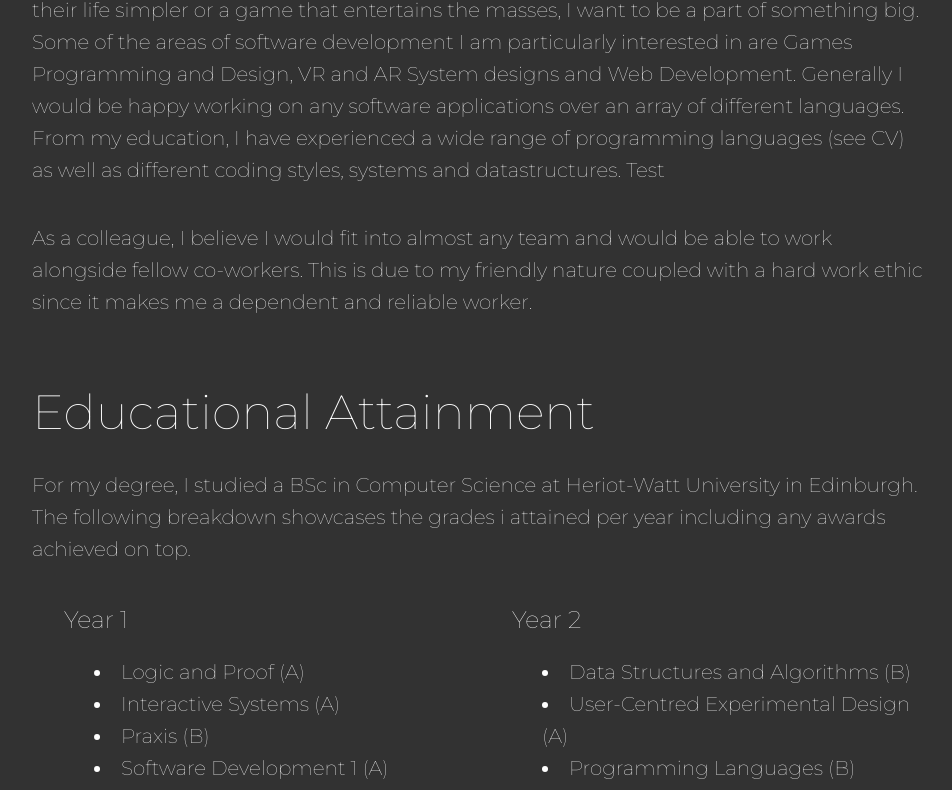
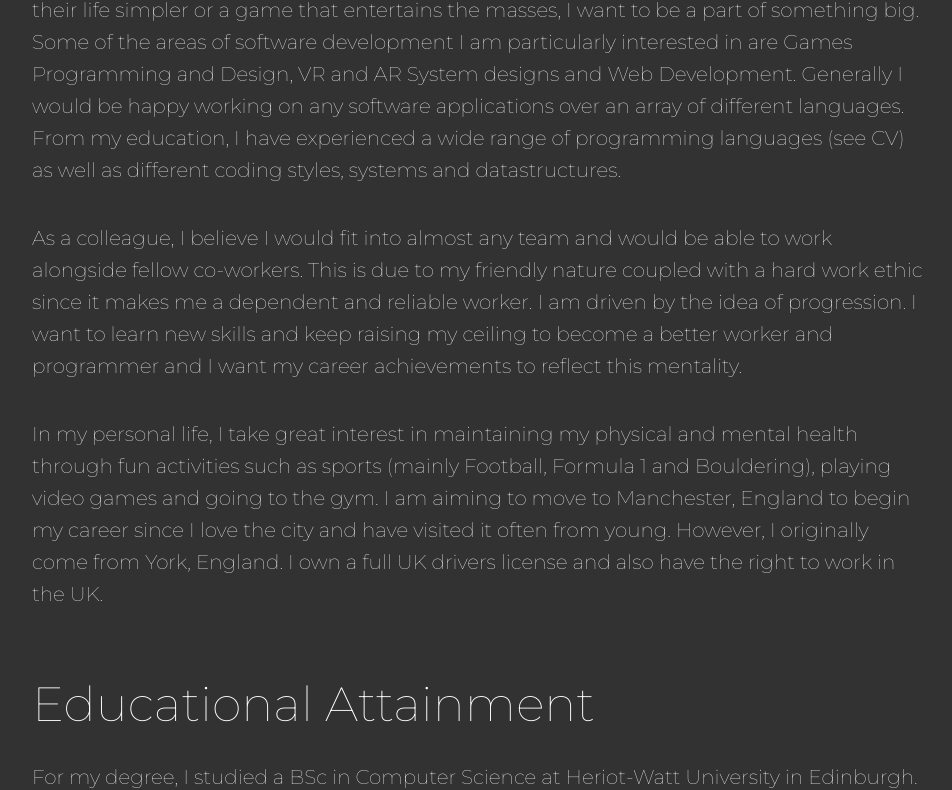
Before and after one commit to AaronMolesbury/personal-portfolio, a React (Create React App) app: page /about in a window 1280 px wide. Shown: the part 541-1331 px from the top of the page, without its empty margins (160-1112 px from the left). Built offline with nearby package versions, Linux system fonts and the light colour scheme.

Commit message:
Finished about, Began Portfolio

```diff
--- a/package.json
+++ b/package.json
@@ -13,6 +13,7 @@
     "mdb-react-ui-kit": "^3.0.0",
     "react": "^17.0.0",
     "react-dom": "^17.0.0",
+    "react-player": "^2.10.0",
     "react-router-dom": "^6.3.0",
     "react-scripts": "5.0.0",
     "save-dev": "^0.0.1-security",
--- a/src/pages/About.js
+++ b/src/pages/About.js
@@ -22,12 +22,21 @@ function About() {
           Games Programming and Design, VR and AR System designs and Web Development.
           Generally I would be happy working on any software applications over an array of
           different languages. From my education, I have experienced a wide range of programming languages (see CV)
-          as well as different coding styles, systems and datastructures. Test
+          as well as different coding styles, systems and datastructures.
         </p>
         <p class="ap1">
           As a colleague, I believe I would fit into almost any team and would be able to work alongside
           fellow co-workers. This is due to my friendly nature coupled with a hard work ethic since it makes me
-          a dependent and reliable worker.
+          a dependent and reliable worker. I am driven by the idea of progression. I want to learn new skills
+          and keep raising my ceiling to become a better worker and programmer and I want my career achievements to
+          reflect this mentality.
+        </p>
+        <p class="ap1">
+          In my personal life, I take great interest in maintaining my physical and mental health through fun activities
+          such as sports (mainly Football, Formula 1 and Bouldering), playing video games and going to the gym. I am aiming
+          to move to Manchester, England to begin my career since I love the city and have visited it often from young.
+          However, I originally come from York, England. I own a full UK drivers license and also have the right to work in
+          the UK.
         </p>
         <h2 class="ah2">
           Educational Attainment
--- a/src/pages/Home.js
+++ b/src/pages/Home.js
@@ -22,7 +22,7 @@ function Home() {
             <p2 class="hp2">
               Hi, I'm Aaron! I have recently graduated from Heriot Watt University
               with a degree <br/> in Computer Science and I'm looking to begin my Software Developer journey.
-              You can<br/> learn more about what I can offer below.
+              You can<br/> learn more about what I have offer below.
             </p2>
             <br/>
             <br/>
@@ -33,16 +33,17 @@ function Home() {
             </Link>
           </div>
           <MDBNavbar fixed='bottom'>
-            <MDBBtn tag='a' color='none' className='m-1' style={{ color: '#dd4b39' }}>
+            <MDBBtn href="/contact" tag='a' color='none' className='m-1' style={{ color: '#dd4b39' }}>
               <MDBIcon fab icon='google' size='lg' />
             </MDBBtn>
-              <MDBBtn href="https://www.linkedin.com/in/aaron-molesbury" tag='a' color='none' className='m-1' style={{ color: '#0082ca' }}>
-                <MDBIcon fab icon='linkedin' size='lg' />
-              </MDBBtn>
+            <MDBBtn href="https://www.linkedin.com/in/aaron-molesbury" tag='a' color='none' className='m-1' style={{ color: '#0082ca' }}>
+              <MDBIcon fab icon='linkedin' size='lg' />
+            </MDBBtn>
+            <MDBBtn href="https://github.com/AaronMolesbury" tag='a' color='none' className='m-1' style={{ color: 'white' }}>
+              <MDBIcon fab icon='github' size='lg' />
+            </MDBBtn>
           </MDBNavbar>
         </>
-
-
       );
 }
 
--- /dev/null
+++ b/src/pages/Portfolio.css
@@ -0,0 +1,11 @@
+.caption-header{
+    font-size: 200% !important;
+    font-weight: 900 !important;
+    color: white !important;
+}
+
+.caption-body{
+    font-size: 150% !important;
+    font-weight: 400 !important;
+    color: white !important;
+}
--- a/src/pages/Portfolio.js
+++ b/src/pages/Portfolio.js
@@ -1,10 +1,32 @@
 import React from 'react';
+import "./Portfolio.css";
+import {
+  MDBCarousel,
+  MDBCarouselInner,
+  MDBCarouselItem,
+  MDBCarouselElement,
+  MDBCarouselCaption,
+} from 'mdb-react-ui-kit';
 
 function Portfolio() {
   return (
-    <body class="body">
-      <p>Portfolio</p>
-    </body>
+    <MDBCarousel showControls fade>
+      <MDBCarouselInner>
+        <MDBCarouselItem className='active'>
+          <MDBCarouselElement src= "../assets/portfolio-backgrounds/Dissertation-Background.png" alt='...' />
+          <MDBCarouselCaption>
+            <h5 className='caption-header'>First slide label</h5>
+            <p className='caption-body'>Nulla vitae elit libero, a pharetra augue mollis interdum.</p>
+          </MDBCarouselCaption>
+        </MDBCarouselItem>
+        <MDBCarouselItem>
+          <MDBCarouselElement src='https://mdbootstrap.com/img/new/slides/042.webp' alt='...' />
+        </MDBCarouselItem>
+        <MDBCarouselItem>
+          <MDBCarouselElement src='https://mdbootstrap.com/img/new/slides/043.webp' alt='...' />
+        </MDBCarouselItem>
+      </MDBCarouselInner>
+    </MDBCarousel>
   );
 }
 
```
Also changed, not shown: src/assets/portfolio-backgrounds/Dissertation-Background.png (added), 1 other file (tests, documents, lock files or other folders).
